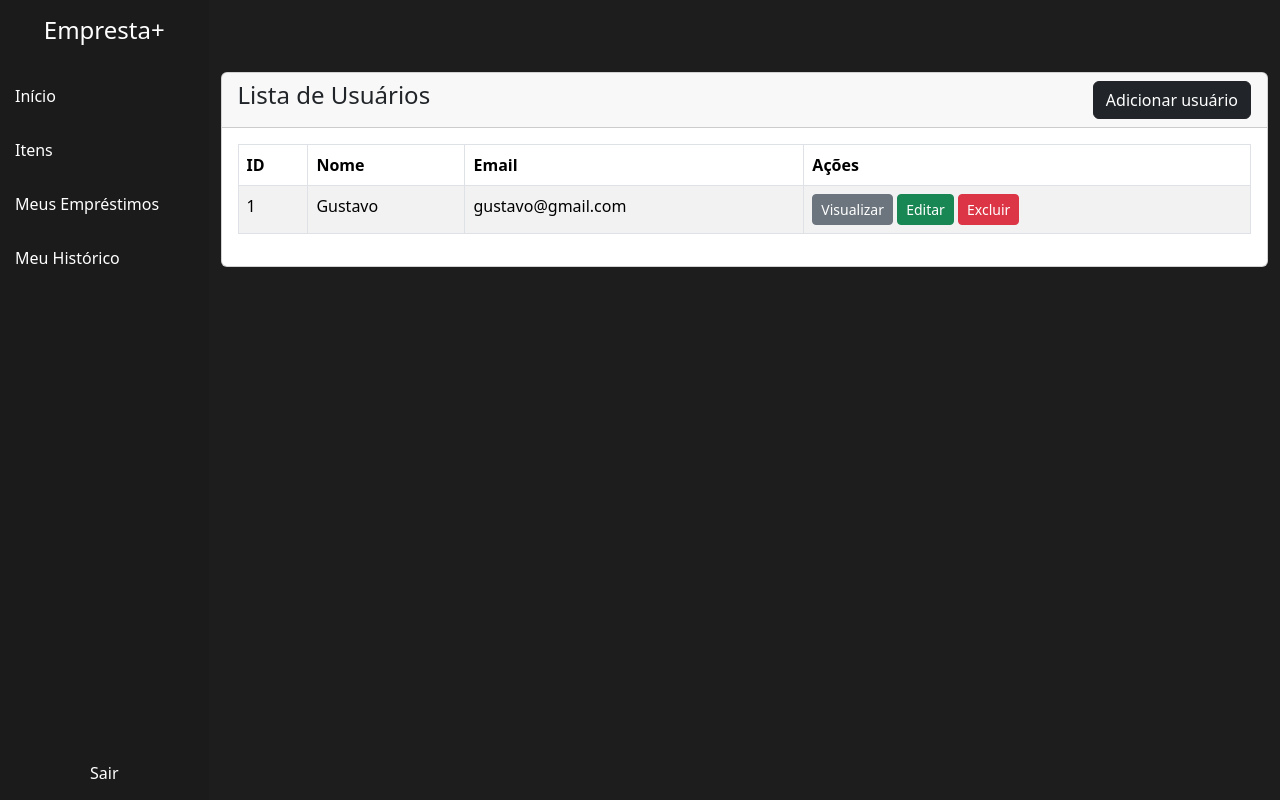
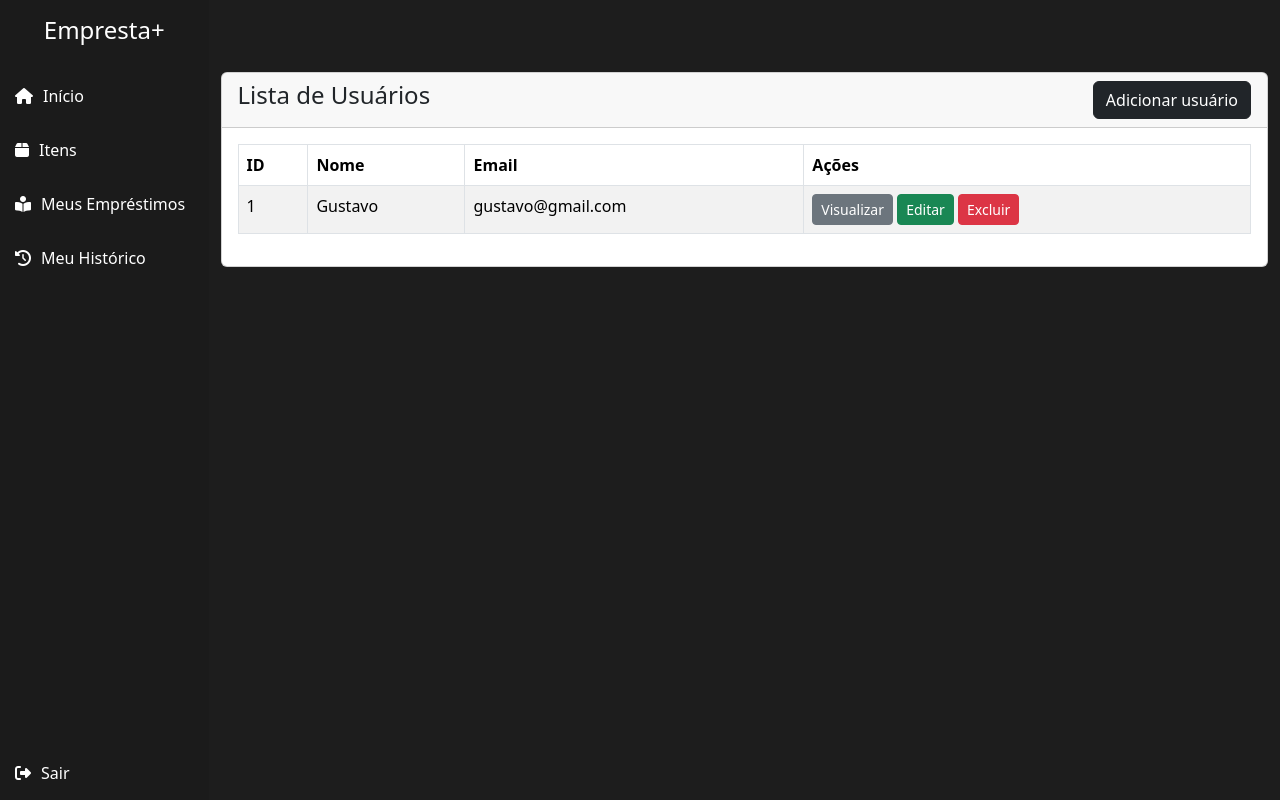
Before and after one commit to BuzoisGu/CRU-Emprestimo-Itens, a PHP site: page /index.php in a window 1280 px wide. Run offline with PHP 8.4, Linux system fonts and the light colour scheme.

Commit message:
style: adicionando icon

```diff
--- a/public/includes/sidebar.php
+++ b/public/includes/sidebar.php
@@ -1,3 +1,4 @@
+<link rel="stylesheet" href="https://cdnjs.cloudflare.com/ajax/libs/font-awesome/6.5.0/css/all.min.css">
 <style>
     body {
       min-height: 100vh;
@@ -26,9 +27,11 @@
 }
     .sidebar a {
       color: white;
+      text-decoration: none;
       padding: 15px;
-      display: block;
-      text-decoration: none;
+      display: flex;
+      align-items: center;
+      gap: 10px;
     }
     .sidebar a:hover {
       background-color:rgb(255, 255, 255);
@@ -44,13 +47,13 @@
   <div class="sidebar">
     <h4 class="text-white text-center py-3">Empresta+</h4>
     <div class="menus">
-      <a href="#">Início</a>
-      <a href="#">Itens</a>
-      <a href="#">Meus Empréstimos</a>
-      <a href="#">Meu Histórico</a>
-    </div>
-    <div class="sair">
-      <a href="#">Sair</a>
-    </div>
+      <a href="#"><i class="fas fa-home"></i> Início</a>
+      <a href="#"><i class="fas fa-box"></i> Itens</a>
+      <a href="#"><i class="fas fa-book-reader"></i> Meus Empréstimos</a>
+      <a href="#"><i class="fas fa-history"></i> Meu Histórico</a>
+</div>
+<div class="sair">
+  <a href="#"><i class="fas fa-sign-out-alt"></i> Sair</a>
+</div>
   </div>
 </body>
```
